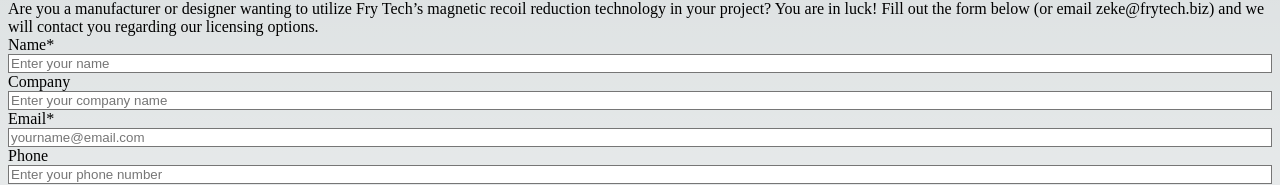
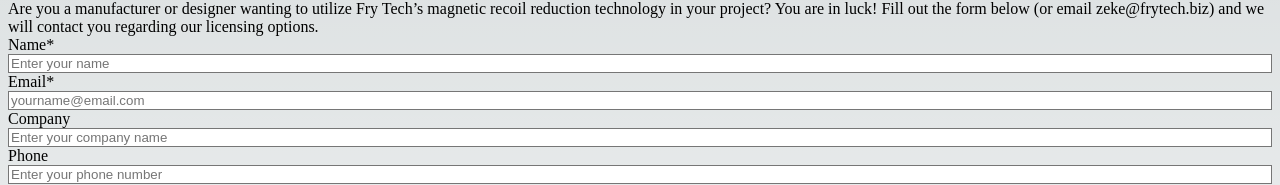
Before and after one commit to rogerkatona/frytech, a Next.js app: page / in a window 1280 px wide. Shown: the part 212-397 px from the top of the page. Built offline with nearby package versions, Linux system fonts and the light colour scheme.

Commit message:
Added a second form for licensing

```diff
--- a/src/app/components/form.js
+++ b/src/app/components/form.js
@@ -114,16 +114,6 @@
                     </div>
 
                     <div className="flex flex-col">
-                        <label>Company</label>
-                        <input
-                            className="text-darkBlue.700 border py-3 px-4 mb-4"
-                            placeholder="Enter your company name"
-                            value={formState.company}
-                            onChange={(e) => setFormState({ ...formState, company: e.target.value })}
-                        />
-                    </div>
-
-                    <div className="flex flex-col">
                         <label>Email*</label>
                         <input
                             className="text-darkBlue.700 border py-3 px-4 mb-4"
@@ -131,6 +121,16 @@
                             type="email"
                             value={formState.email}
                             onChange={(e) => setFormState({ ...formState, email: e.target.value })}
+                        />
+                    </div>
+
+                    <div className="flex flex-col">
+                        <label>Company</label>
+                        <input
+                            className="text-darkBlue.700 border py-3 px-4 mb-4"
+                            placeholder="Enter your company name"
+                            value={formState.company}
+                            onChange={(e) => setFormState({ ...formState, company: e.target.value })}
                         />
                     </div>
 
```
